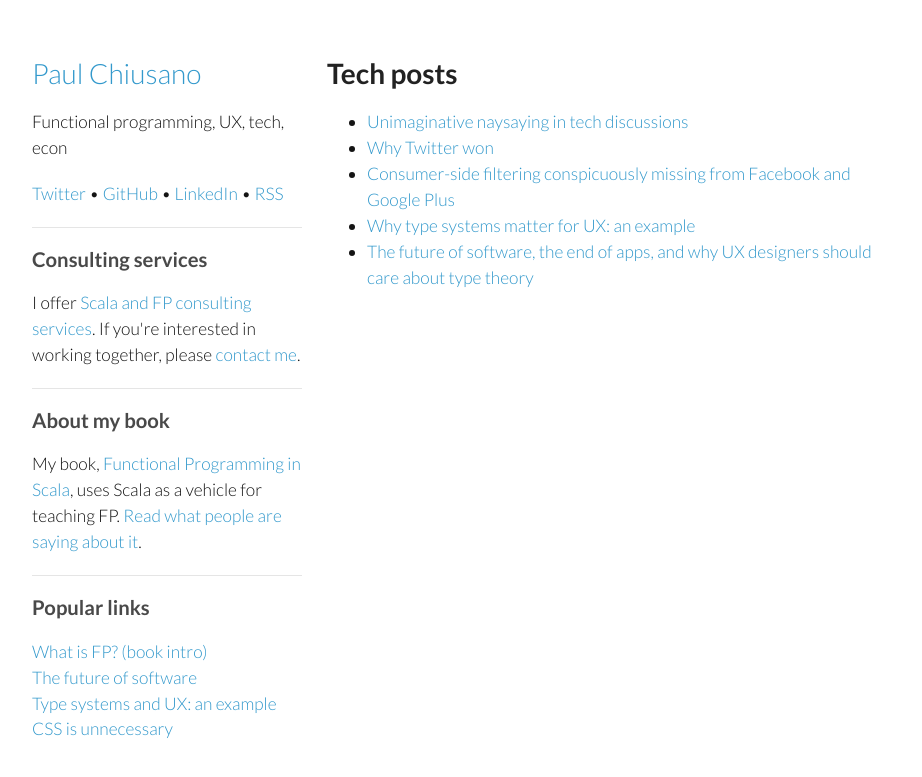
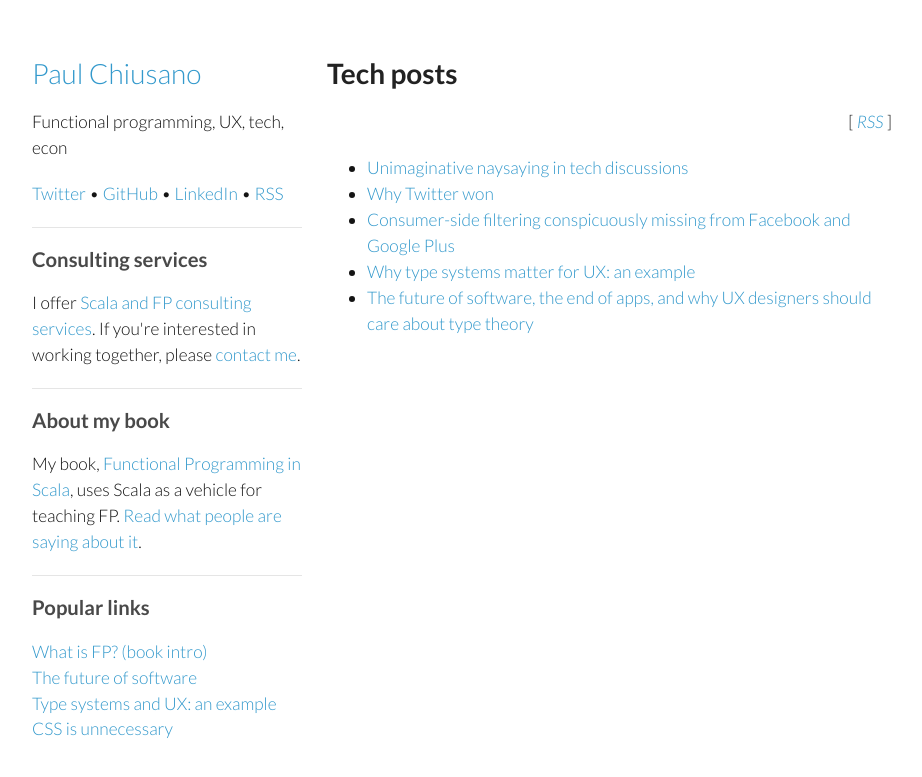
Before and after one commit to pchiusano/pchiusano.github.io, a Jekyll site: the page built from tech.html, in a window 1280 px wide. Shown: the top 777 px of the page, without its empty margins (178-1100 px from the left). Built offline with Jekyll 4.4.1, drawn with Linux system fonts in a browser that asks for light colours.

Commit message:
Update tech.html

```diff
--- a/tech.html
+++ b/tech.html
@@ -4,6 +4,8 @@
 
 <h1>Tech posts</h1>
 
+<p align="right">[ <i><a href="/feed.econ.xml">RSS</a></i> ]</p>
+
 <ul>
 {% for post in site.categories.tech %}
 <li><a href="{{ post.url }}">{{ post.title }}</a></li>
```
